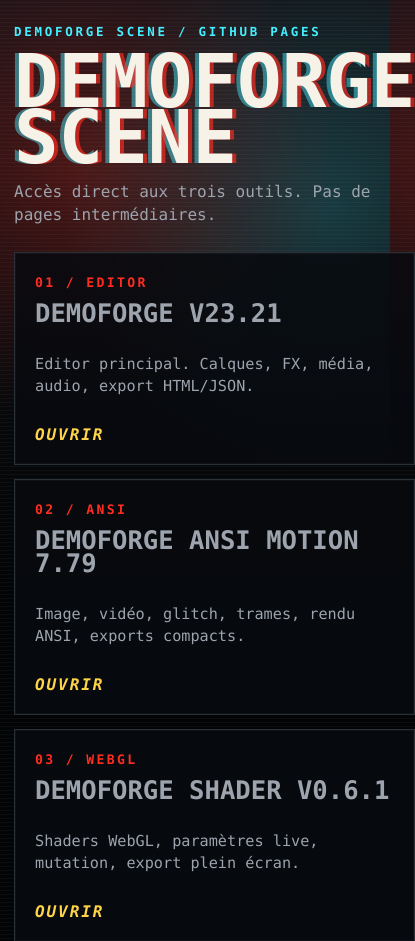
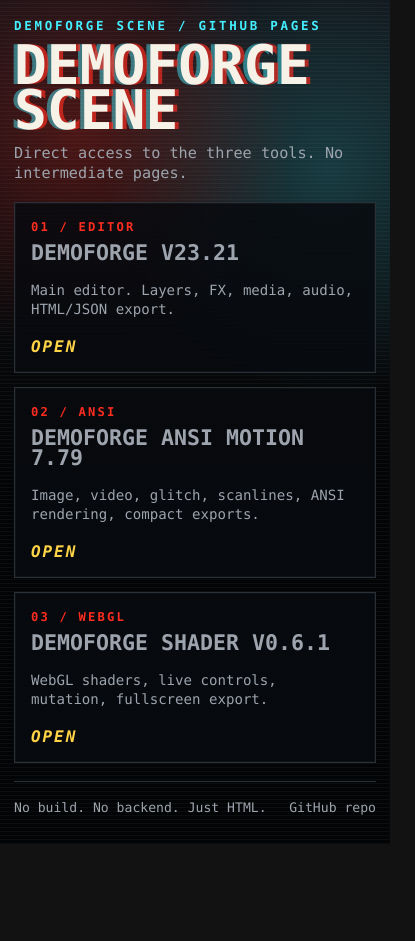
Before and after one commit to bizc0m/Demoforge-Scene, a website: page index.html in a window 390 px wide. Shown: the top 941 px of the page, 415 px wide, since content can reach past the window. After the commit the page ends 844 px from the top, so only its background shows below. Drawn offline with Linux system fonts and the light colour scheme.

Commit message:
Compact English responsive hub

```diff
--- a/index.html
+++ b/index.html
@@ -1,10 +1,10 @@
 <!doctype html>
-<html lang="fr">
+<html lang="en">
 <head>
   <meta charset="utf-8">
   <meta name="viewport" content="width=device-width, initial-scale=1">
   <title>DemoForge Scene</title>
-  <meta name="description" content="DemoForge Scene : accès direct vers DemoForge V23.21, DemoForge ANSI Motion 7.79 et DemoForge Shader v0.6.1.">
+  <meta name="description" content="DemoForge Scene: direct access to DemoForge V23.21, DemoForge ANSI Motion 7.79 and DemoForge Shader v0.6.1.">
   <style>
     :root {
       --bg: #030405;
@@ -40,16 +40,16 @@
     main {
       display: grid;
       width: min(1180px, calc(100% - 28px));
-      min-height: 100vh;
+      min-height: 100svh;
       margin: 0 auto;
-      padding: clamp(24px, 5vw, 58px) 0;
+      padding: clamp(18px, 3.5vw, 38px) 0;
       align-content: center;
-      gap: clamp(26px, 5vw, 48px);
+      gap: clamp(18px, 3.5vw, 30px);
     }
 
     header {
       display: grid;
-      gap: 14px;
+      gap: 10px;
     }
 
     .kicker {
@@ -61,10 +61,10 @@
     }
 
     h1 {
-      max-width: 1000px;
+      max-width: 940px;
       margin: 0;
-      font-size: clamp(4.2rem, 17vw, 13.5rem);
-      line-height: .76;
+      font-size: clamp(3.25rem, 12vw, 8.8rem);
+      line-height: .82;
       letter-spacing: 0;
       text-transform: uppercase;
       text-shadow:
@@ -76,8 +76,8 @@
       max-width: 760px;
       margin: 0;
       color: var(--muted);
-      font-size: clamp(1rem, 2.5vw, 1.35rem);
-      line-height: 1.45;
+      font-size: clamp(.95rem, 1.8vw, 1.15rem);
+      line-height: 1.35;
     }
 
     .tools {
@@ -88,12 +88,12 @@
 
     .tool {
       display: grid;
-      min-height: 220px;
+      min-height: 164px;
       align-content: space-between;
-      gap: 28px;
+      gap: 18px;
       border: 1px solid var(--line);
       background: rgba(8, 10, 14, .86);
-      padding: 20px;
+      padding: 16px;
       color: inherit;
       text-decoration: none;
       box-shadow: inset 0 0 0 1px rgba(255,255,255,.03);
@@ -108,23 +108,23 @@
     .tool b {
       display: block;
       color: var(--red);
-      font-size: .82rem;
+      font-size: .76rem;
       letter-spacing: .18em;
       text-transform: uppercase;
     }
 
     .tool strong {
       display: block;
-      margin-top: 10px;
-      font-size: clamp(1.6rem, 4vw, 3rem);
-      line-height: .9;
+      margin-top: 8px;
+      font-size: clamp(1.35rem, 3vw, 2.35rem);
+      line-height: .92;
       text-transform: uppercase;
     }
 
     .tool span {
       color: var(--muted);
-      font-size: .95rem;
-      line-height: 1.45;
+      font-size: .88rem;
+      line-height: 1.35;
     }
 
     .open {
@@ -142,7 +142,7 @@
       border-top: 1px solid var(--line);
       padding-top: 18px;
       color: var(--muted);
-      font-size: .86rem;
+      font-size: .82rem;
     }
 
     footer a {
@@ -160,7 +160,7 @@
       }
 
       h1 {
-        font-size: clamp(3.3rem, 19vw, 6rem);
+        font-size: clamp(2.7rem, 14vw, 4.8rem);
       }
 
       .tools {
@@ -168,7 +168,7 @@
       }
 
       .tool {
-        min-height: 170px;
+        min-height: 134px;
       }
     }
   </style>
@@ -178,17 +178,17 @@
     <header>
       <div class="kicker">DemoForge Scene / GitHub Pages</div>
       <h1>DemoForge Scene</h1>
-      <p class="lead">Accès direct aux trois outils. Pas de pages intermédiaires.</p>
+      <p class="lead">Direct access to the three tools. No intermediate pages.</p>
     </header>
 
-    <section class="tools" aria-label="Outils DemoForge">
+    <section class="tools" aria-label="DemoForge tools">
       <a class="tool" href="DemoForge_Studio.html?reset=1">
         <span>
           <b>01 / Editor</b>
           <strong>DemoForge V23.21</strong>
         </span>
-        <span>Editor principal. Calques, FX, média, audio, export HTML/JSON.</span>
-        <i class="open">Ouvrir</i>
+        <span>Main editor. Layers, FX, media, audio, HTML/JSON export.</span>
+        <i class="open">Open</i>
       </a>
 
       <a class="tool" href="DemoForge_ANSI_Motion.html">
@@ -196,8 +196,8 @@
           <b>02 / ANSI</b>
           <strong>DemoForge ANSI Motion 7.79</strong>
         </span>
-        <span>Image, vidéo, glitch, trames, rendu ANSI, exports compacts.</span>
-        <i class="open">Ouvrir</i>
+        <span>Image, video, glitch, scanlines, ANSI rendering, compact exports.</span>
+        <i class="open">Open</i>
       </a>
 
       <a class="tool" href="demoforge_shader_v0_6_1_real_previews.html">
@@ -205,8 +205,8 @@
           <b>03 / WebGL</b>
           <strong>DemoForge Shader v0.6.1</strong>
         </span>
-        <span>Shaders WebGL, paramètres live, mutation, export plein écran.</span>
-        <i class="open">Ouvrir</i>
+        <span>WebGL shaders, live controls, mutation, fullscreen export.</span>
+        <i class="open">Open</i>
       </a>
     </section>
 
```
